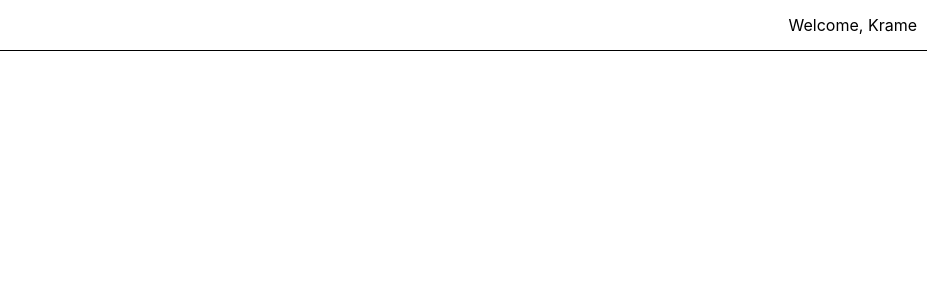
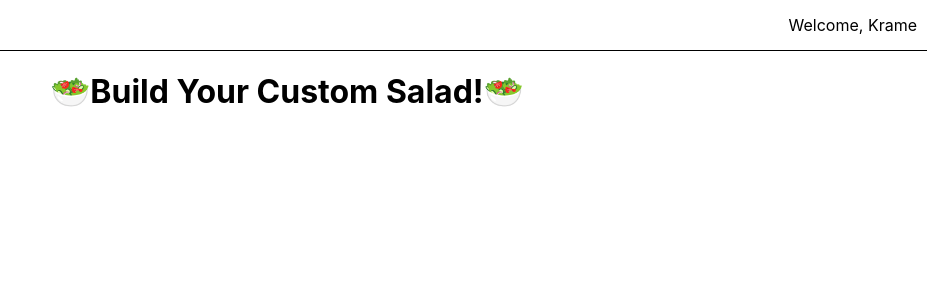
Before and after one commit to topcook/myReactApp, a React (Create React App) app: page / in a window 1280 px wide. Shown: the top 300 px of the page, without its empty margins (353-1280 px from the left). Built offline with nearby package versions, Linux system fonts and the light colour scheme.

Commit message:
I added SaladMaker component.

```diff
--- a/src/components/App/App.js
+++ b/src/components/App/App.js
@@ -1,10 +1,12 @@
 import './App.css';
 import Navigation from '../Navigation/Navigation';
+import SaladMaker from '../SaladMaker/SaladMaker';
 
 function App() {
   return (
     <>
       <Navigation />
+      <SaladMaker />
     </>
   );
 }
--- /dev/null
+++ b/src/components/SaladMaker/SaladMaker.js
@@ -0,0 +1,20 @@
+import React from "react";
+import { createUseStyles } from 'react-jss';
+
+const useStyles = createUseStyles({
+    wrapper: {
+        textAlign: 'center'
+    }
+});
+
+export default function SaladMaker() {
+    const classes = useStyles();
+
+    return (
+        <h1 className={classes.wrapper}>
+            <span role = "img" aria-label="salad">🥗</span>
+            Build Your Custom Salad!
+            <sapn role = "img" aria-label = "salad">🥗</sapn>
+        </h1>
+    );
+}
```
Also changed, not shown: src/components/SaladMaker/SaladMaker.css (added).
